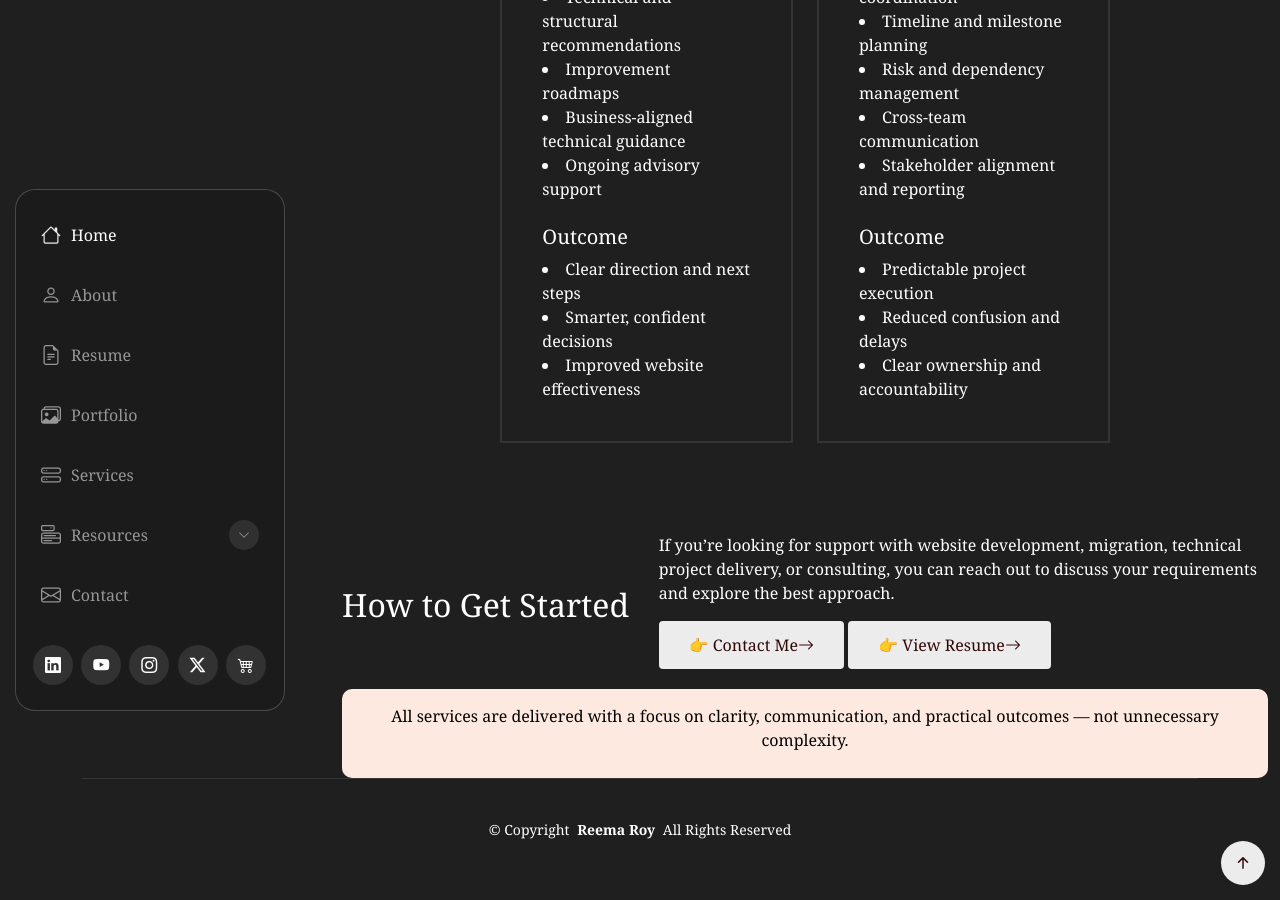
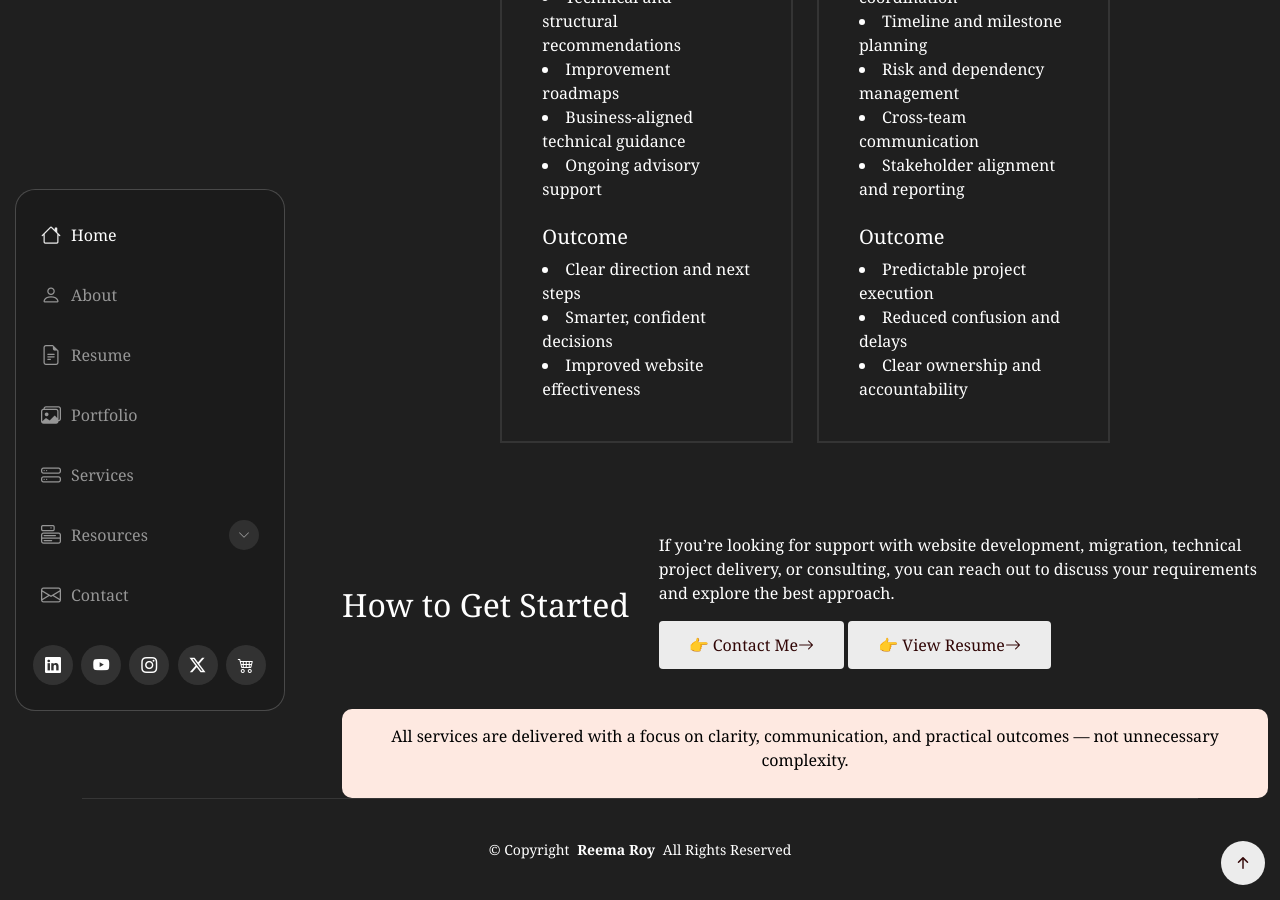
Before and after one commit to iamreemaroy/Reema-Roy, a Jekyll site: the page services.html, which Jekyll copies as it is, in a window 1280 px wide and 900 px high, scrolled down 2277 px. Built offline with Jekyll 4.4.1, drawn with Linux system fonts in a browser that asks for light colours.

Commit message:
Update services.html

```diff
--- a/services.html
+++ b/services.html
@@ -321,7 +321,7 @@ clarity — making them hard to scale, maintain, or optimize.</p>
     text-align: center;
     border-radius: 10px;
     padding-bottom: 10px;
-    margin-top: 10px;">
+    margin-top: 30px;">
         <div class="service-header">
           <div class="row align-items-center">
             <div class="col-md-12">
```
